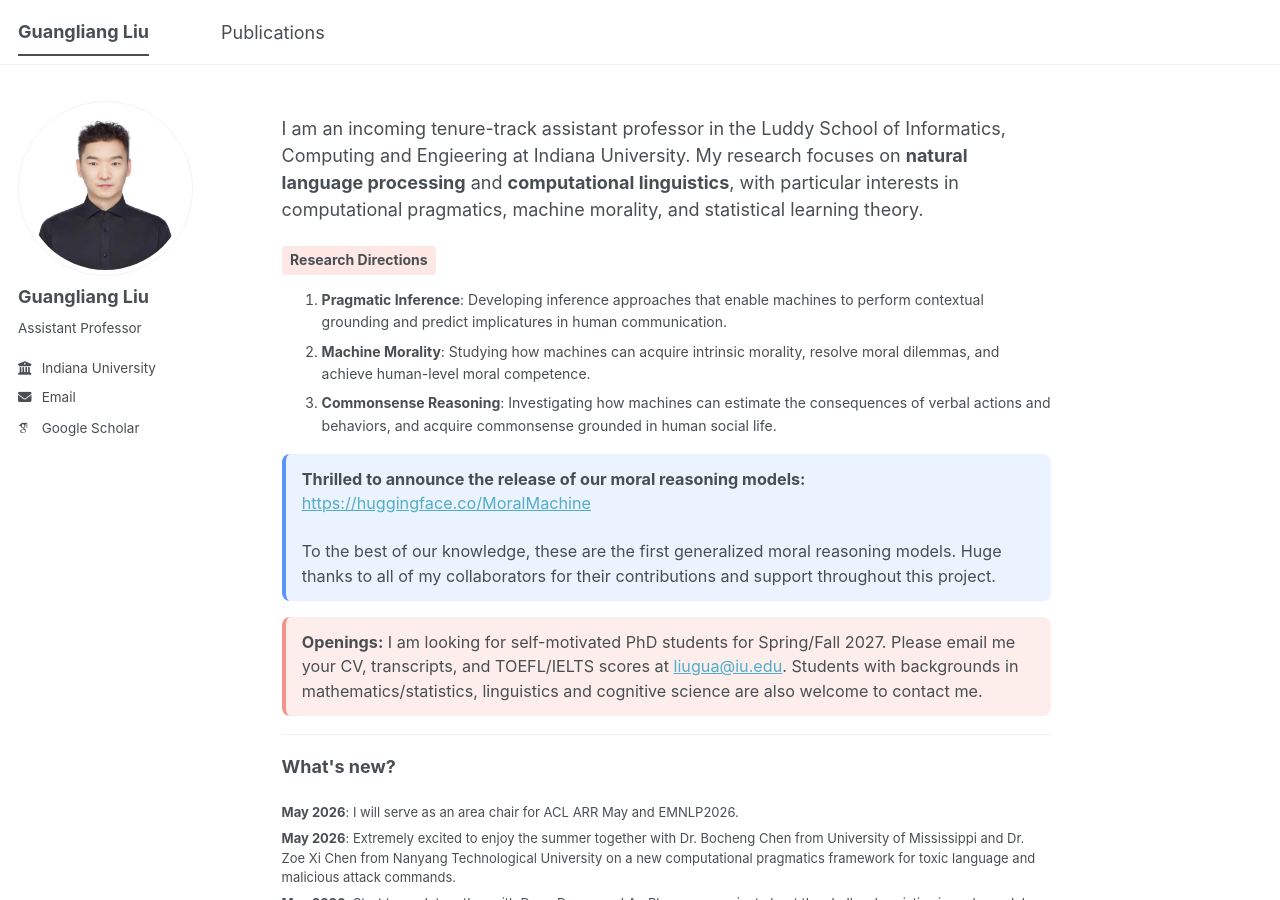
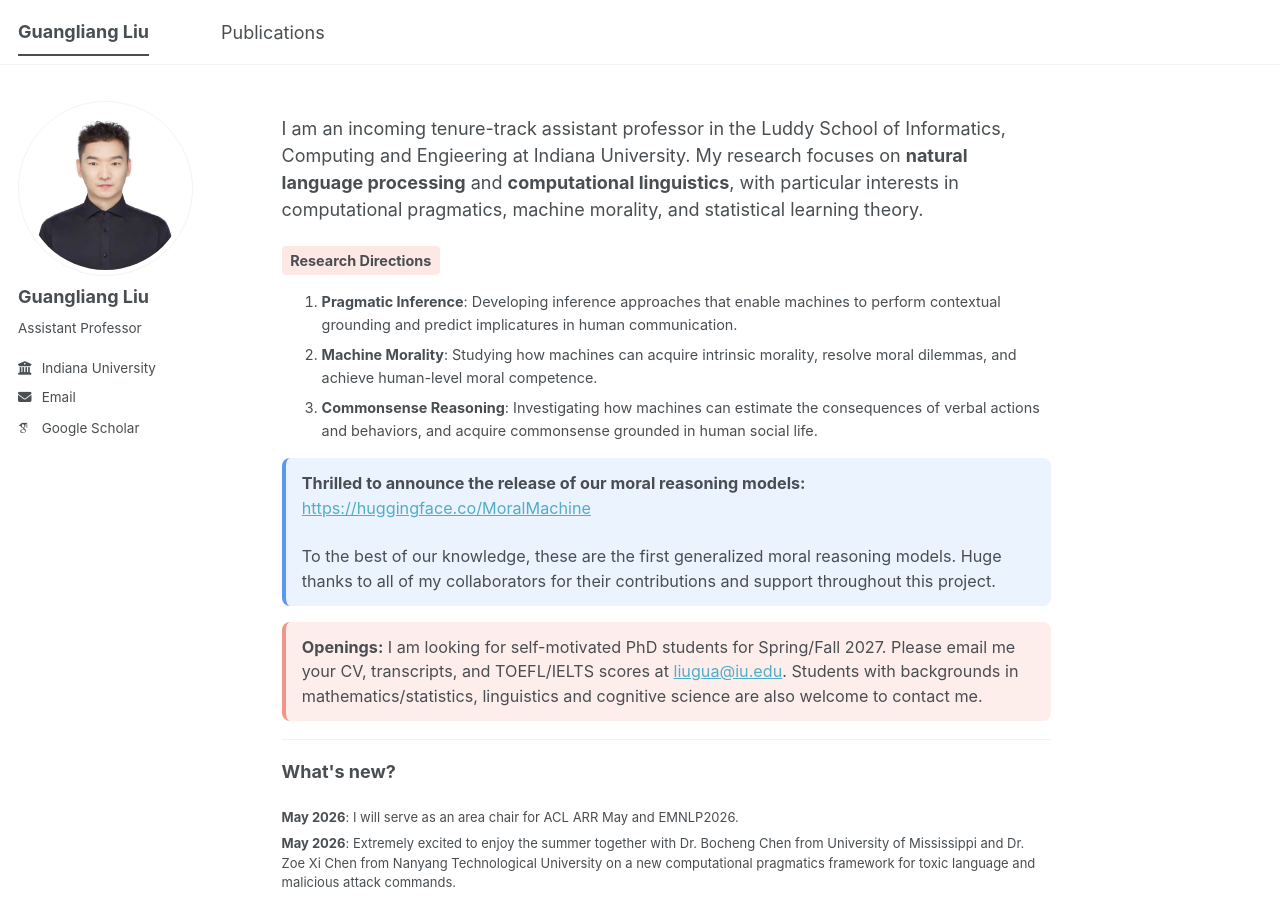
Before and after one commit to guangliang-nlp/guangliang-nlp.github.io, a Jekyll site: the page built from about.md, in a window 1280 px wide and 900 px high. Built offline with Jekyll 4.4.1, drawn with Linux system fonts in a browser that asks for light colours; some web fonts are replaced; a script bundle is joined from its source files by our own code; library files that are not in the unit come from our copies.

Commit message:
Adjust font size in about.md
Updated font size in about.md for better readability.

```diff
--- a/about.md
+++ b/about.md
@@ -9,7 +9,7 @@
 
 I am an incoming tenure-track assistant professor in the Luddy School of Informatics, Computing and Engieering at Indiana University. My research focuses on <strong>natural language processing</strong> and <strong>computational linguistics</strong>, with particular interests in computational pragmatics, machine morality, and statistical learning theory.
 
-<div style="font-size:0.78em; line-height:1.6;">
+<div style="font-size:0.8em; line-height:1.6;">
   <strong style="
     display:inline-block;
     background-color:rgba(242,139,130,0.2);
```
